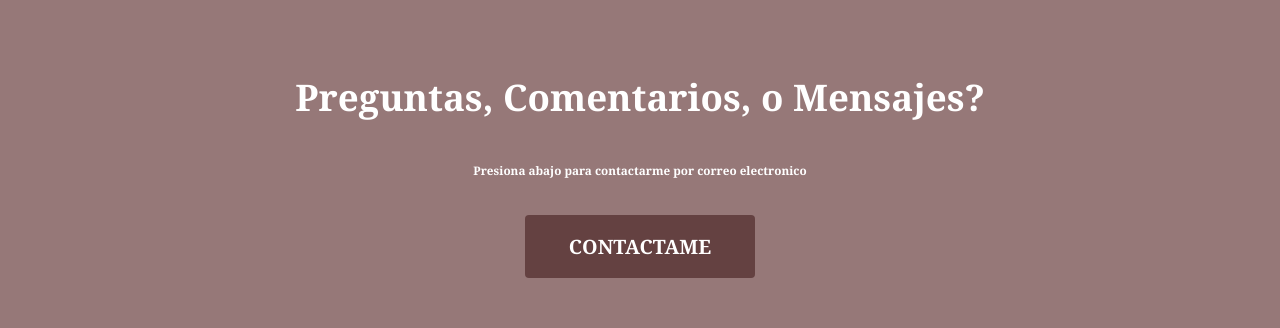
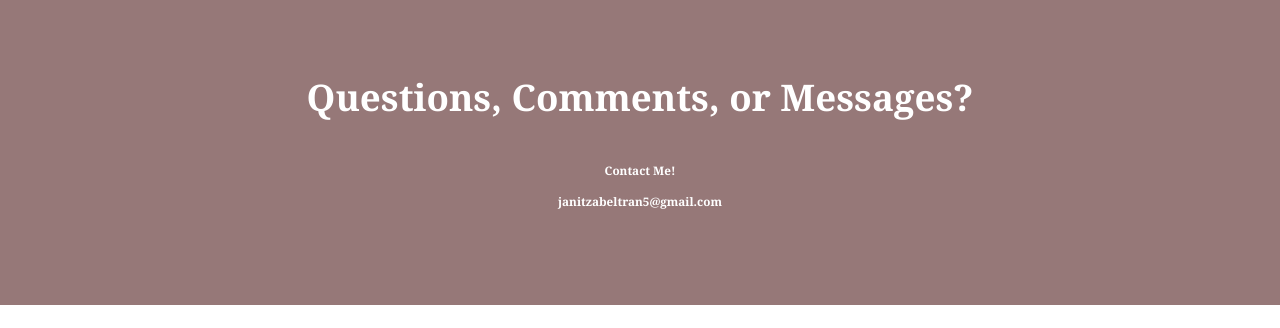
Before and after one commit to janitzabeltran/janitzabeltran.com, a plain HTML site: page index.html in a window 1280 px wide. Shown: the part 2063-2391 px from the top of the page. After the commit the page ends 2368 px from the top, so only its background shows below. Drawn offline with Linux system fonts and the light colour scheme.

Commit message:
Update index.html

```diff
--- a/index.html
+++ b/index.html
@@ -87,16 +87,13 @@
 				<section id="four" class="wrapper style3 special">
 					<div class="container">
 						<header class="major">
-							<h2>Preguntas, Comentarios, o Mensajes?</h2>
+							<h2>Questions, Comments, or Messages?</h2>
 							<div >
-								<h4> Presiona abajo para contactarme por correo electronico</h4>
+								<h4> Contact Me!</h4>
+							</div>
+							<h4> janitzabeltran5@gmail.com </h4>
 							</div>
 						</header>
-					</div>
-						<ul class="actions">
-							<li><a href="#" class="button special big">Contactame</a></li>
-						</ul>
-
 					</div>
 				</section>
 
```
